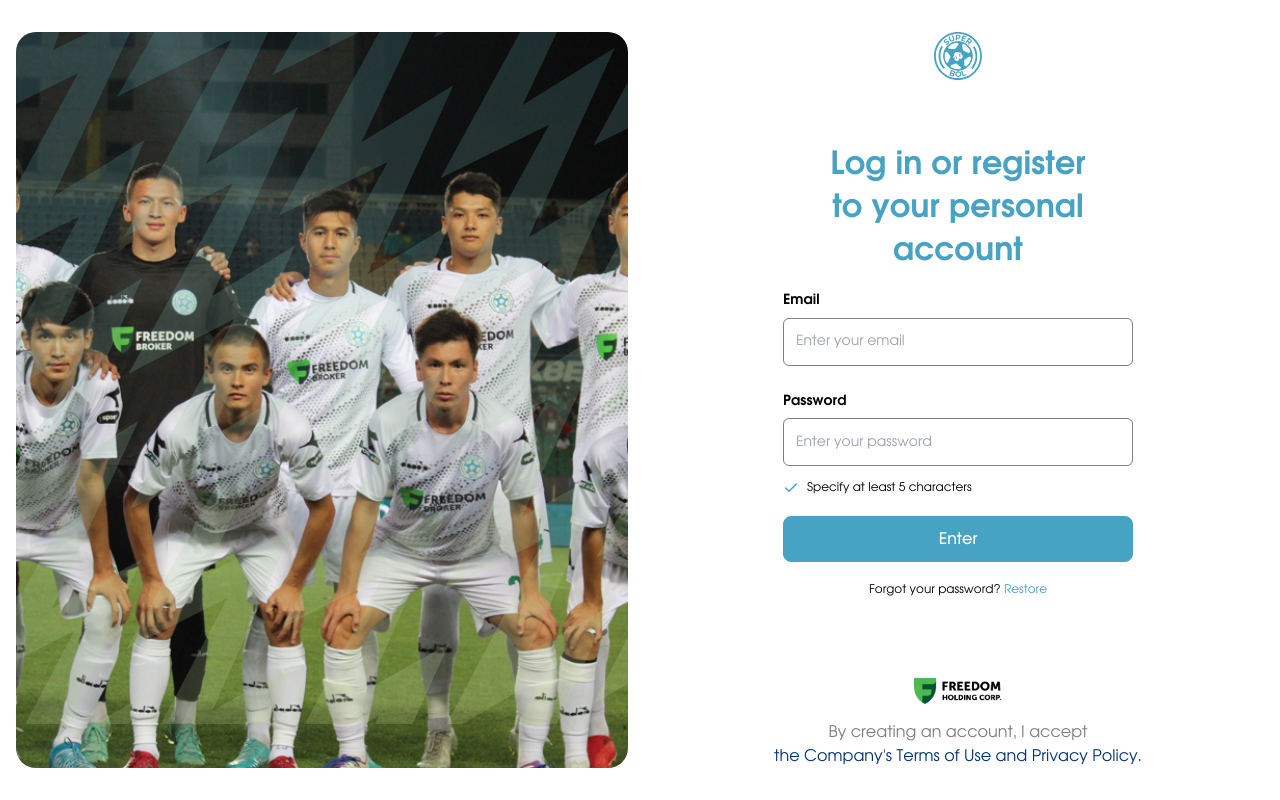
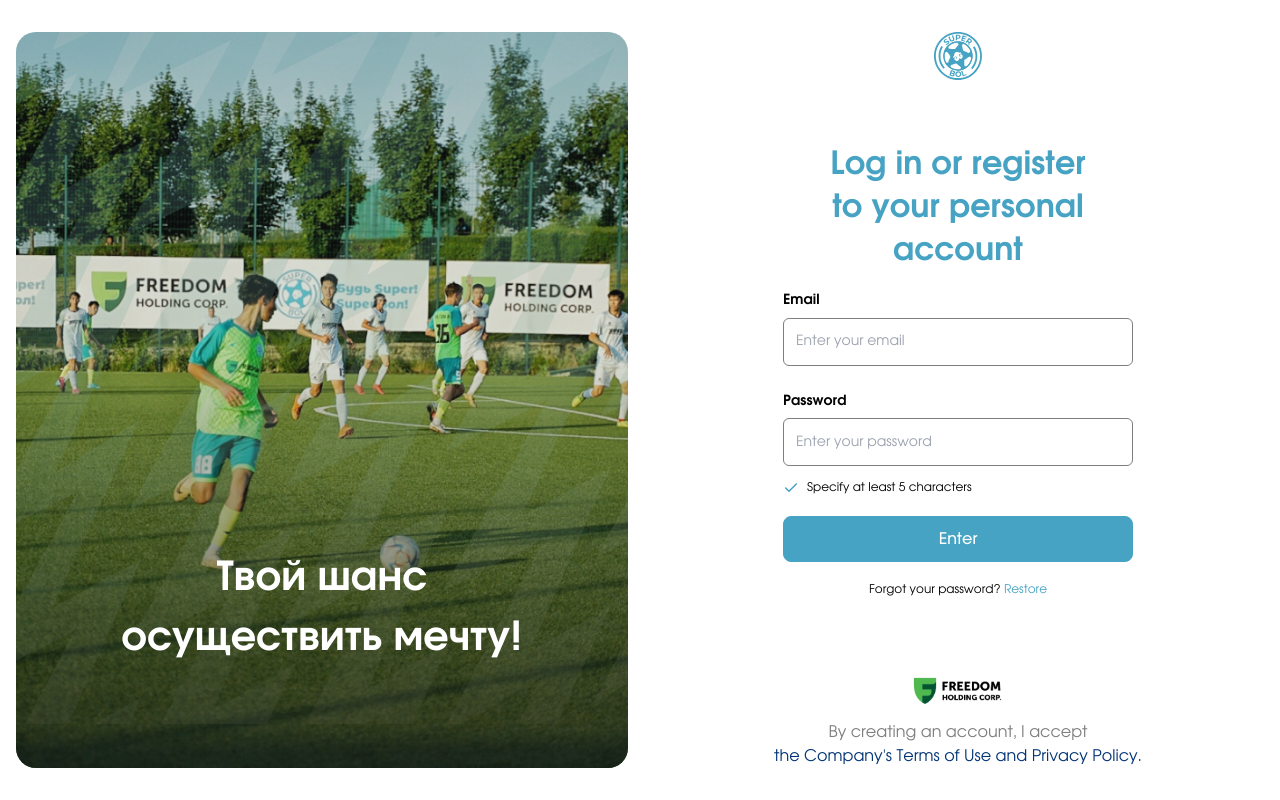
Before and after one commit to Abdubek/superbol_web, a Next.js app: page /en/sign-in in a window 1280 px wide. Built offline with nearby package versions, Linux system fonts and the light colour scheme; no server answers.

Commit message:
change photo

```diff
--- a/src/app/[locale]/globals.css
+++ b/src/app/[locale]/globals.css
@@ -23,6 +23,9 @@
 
 .scout-card-gradient {
     background: linear-gradient(318.27deg, #FAED88 2.11%, rgba(71, 163, 196, 0.5) 50.36%, rgba(71, 163, 196, 0) 100.36%);
+}
+.image-gradient {
+    background: linear-gradient(180deg, rgba(56, 66, 67, 0.19) 43.83%, rgba(24, 25, 26, 0.77) 104.81%);
 }
 
 /* React-Select styles */
--- a/src/app/[locale]/sign-in/page.tsx
+++ b/src/app/[locale]/sign-in/page.tsx
@@ -28,6 +28,12 @@
             opacity: "0.2",
           }}
         />
+
+        <Typography size="h2" variant="white"
+                    className="absolute z-20 md:max-w-[430px] max-w-[200px] w-full text-center left-1/2 -translate-x-1/2 md:bottom-[100px] bottom-6 sm:text-[40px] text-[18px]">
+          Твой шанс осуществить мечту!
+        </Typography>
+        <div className="absolute image-gradient left-0 top-0 w-full h-full"></div>
       </div>
       <div className="flex-1 flex flex-col gap-5 justify-between items-center">
         <Link href={Routes.HOME} className="md:block hidden">
```
Also changed, not shown: public/players2.png.
